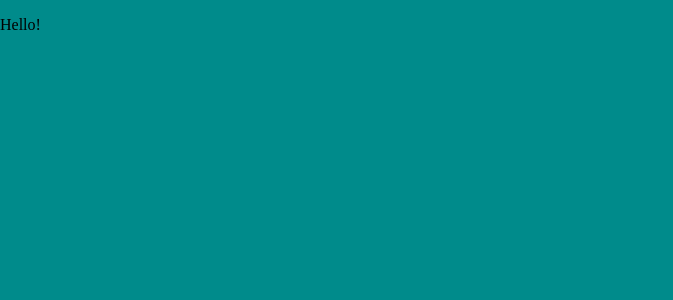
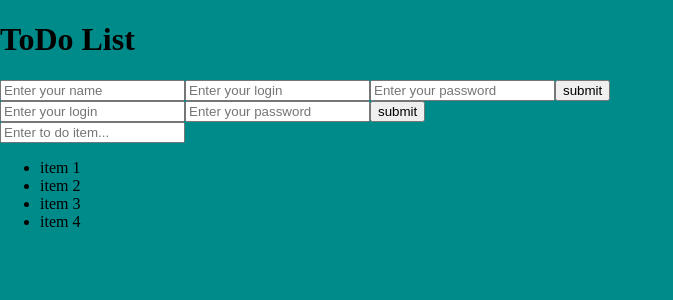
Before and after one commit to ArkadiuszHorwat/ToDoList, a React (Create React App) app in the folder frontend/: page / in a window 1280 px wide. Shown: the top 300 px of the page, without its empty margins (0-673 px from the left). Built offline with nearby package versions, Linux system fonts and the light colour scheme.

Commit message:
create all components

```diff
--- a/frontend/src/App.js
+++ b/frontend/src/App.js
@@ -1,7 +1,15 @@
+import React from 'react';
+import Register from './components/Register';
+import Login from './components/Login';
+import ToDoList from './components/ToDoList';
+
 function App() {
   return (
     <div className="App">
-      <p>Hello!</p>
+      <h1>ToDo List</h1>
+      <Register />
+      <Login />
+      <ToDoList />
     </div>
   );
 }
--- /dev/null
+++ b/frontend/src/components/Login.js
@@ -0,0 +1,22 @@
+import React from 'react';
+
+function Login() {
+    return (
+        <form>
+            <input
+                type="text"
+                placeholder='Enter your login'
+            />
+            <input
+                type="password"
+                placeholder="Enter your password"
+            />
+            <input
+                type='submit'
+                value='submit'
+            />
+    </form>
+    );
+}
+
+export default Login;
--- /dev/null
+++ b/frontend/src/components/Register.js
@@ -0,0 +1,26 @@
+import React from 'react';
+
+function Register() {
+    return (
+        <form>
+            <input
+                type='text'
+                placeholder='Enter your name'
+            />
+            <input
+                type="text"
+                placeholder='Enter your login'
+            />
+            <input
+                type="password"
+                placeholder="Enter your password"
+            />
+            <input
+                type='submit'
+                value='submit'
+            />
+        </form>
+    );
+}
+
+export default Register;
--- /dev/null
+++ b/frontend/src/components/ToDoList.js
@@ -0,0 +1,20 @@
+import React from 'react';
+
+function ToDoList() {
+    return (
+        <div>
+            <input
+                type='text'
+                placeholder='Enter to do item...'
+            />
+            <ul>
+                <li>item 1</li>
+                <li>item 2</li>
+                <li>item 3</li>
+                <li>item 4</li>
+            </ul>
+        </div>
+    );
+}
+
+export default ToDoList;
```
Also changed, not shown: frontend/public/manifest.json.
